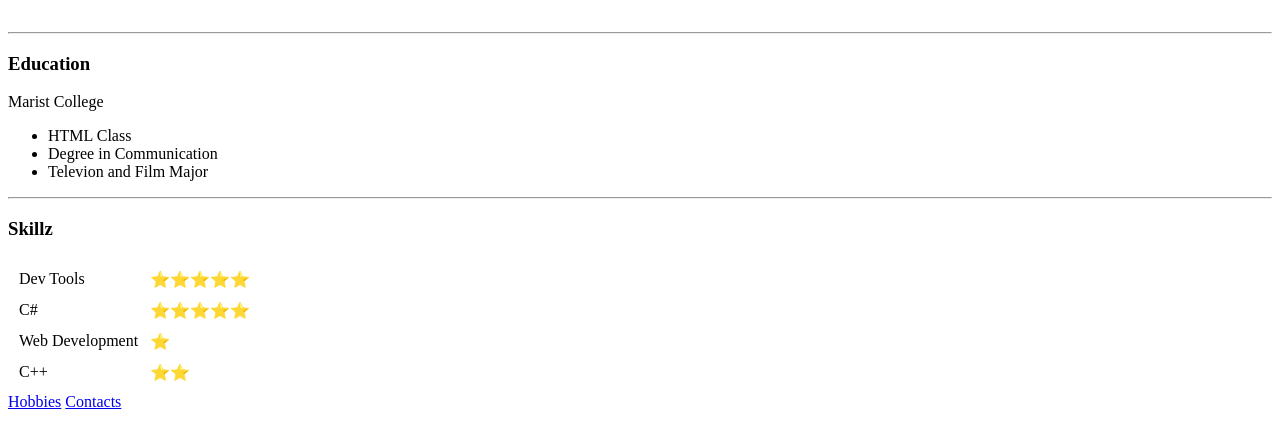
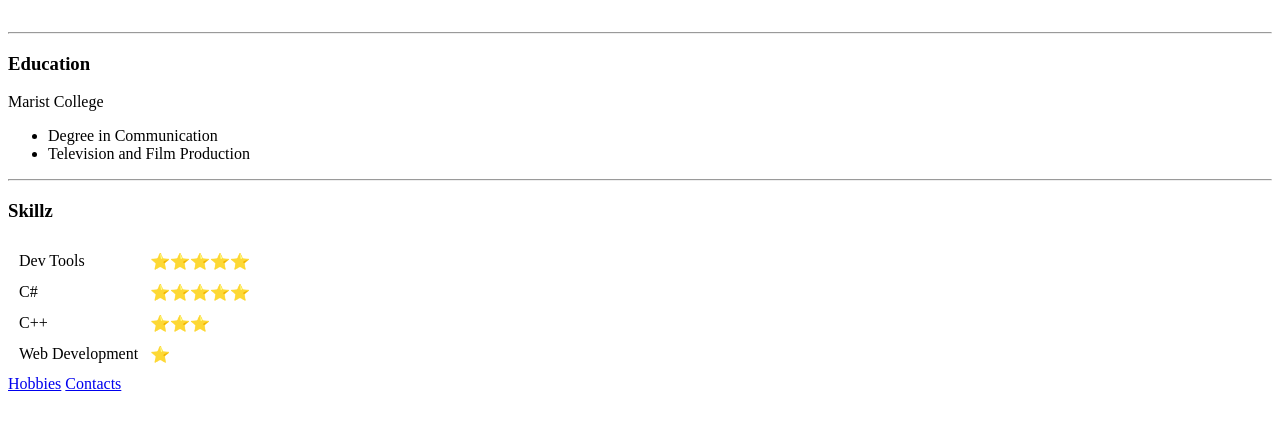
Before and after one commit to ralef-ea/cv, a plain HTML site: page index.html in a window 1280 px wide. Shown: the part 172-620 px from the top of the page. Drawn offline with Linux system fonts and the light colour scheme.

Commit message:
Updated Eduction

```diff
--- a/index.html
+++ b/index.html
@@ -34,9 +34,8 @@
     <h3>Education</h3>
     Marist College
     <ul>
-        <li>HTML Class</li>
         <li>Degree in Communication</li>
-        <li>Televion and Film Major</li>
+        <li>Television and Film Production</li>
     </ul>
     <hr>
     <h3>Skillz</h3>
@@ -50,14 +49,13 @@
             <td>&#11088;&#11088;&#11088;&#11088;&#11088;</td>
         </tr>
         <tr>
+            <td>C++</td>
+            <td>&#11088;&#11088;&#11088;</td>
+        </tr>
+        <tr>
             <td>Web Development</td>
             <td>&#11088;</td>
         </tr>
-        <tr>
-            <td>C++</td>
-            <td>&#11088;&#11088;</td>
-        </tr>
-
     </table>
 
     <a href="hobbies.html">Hobbies</a>
```
